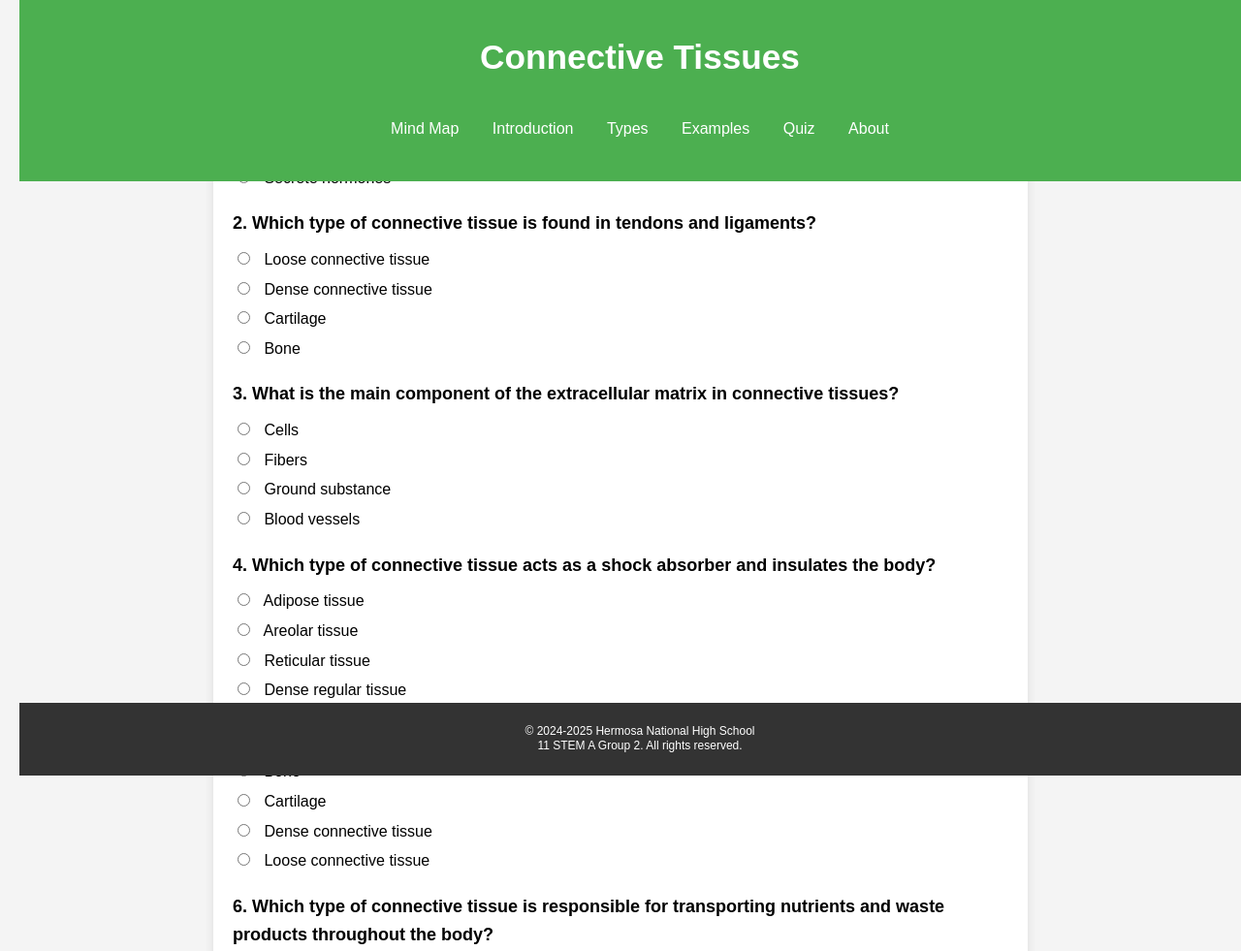
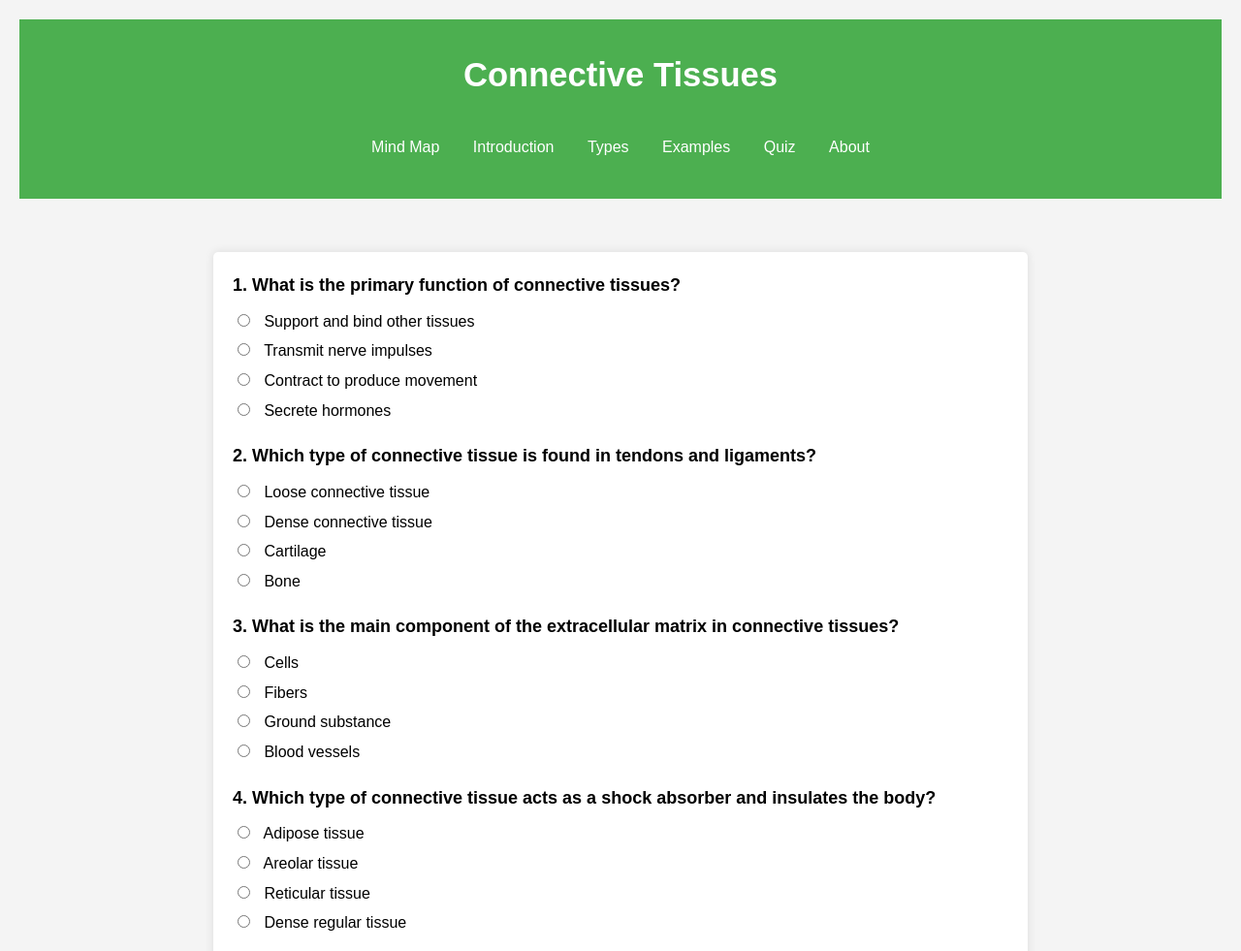
Before and after one commit to pascual-jajaaa/bio-stem11hnhs, a plain HTML site: page folder/5_quiz.html in a window 1280 px wide. Shown: the top 981 px of the page at 97% size. Drawn offline with Linux system fonts and the light colour scheme.

Commit message:
removed fixed position in iframes

```diff
--- a/folder/5_quiz.html
+++ b/folder/5_quiz.html
@@ -82,7 +82,7 @@
     </style>
 </head>
 <body>
-<iframe src="header.html" frameborder="0" scrolling="no" style="position:fixed; top: 0;"></iframe>
+<iframe src="header.html" frameborder="0" scrolling="no" style="top: 0;"></iframe>
 <!-- Quiz Container -->
 <div id="quiz-div">
     <!-- Question 1 -->
@@ -190,7 +190,7 @@
     <button type="button" onclick="myAnswerCheckMethod();" id="submit-btn">Check Answers</button>
 </div>
 <div id="result" class="hidden"></div>
-<iframe src="footer.html" frameborder="0" style="position: fixed; bottom: 0;"></iframe>
+<iframe src="footer.html" frameborder="0" style="bottom: 0;"></iframe>
 <script>
     var quiz = new Quiz('quiz-div', ['Support and bind other tissues', 'Dense connective tissue', 'Ground substance', 'Adipose tissue', 'Cartilage', 'Blood', 'Form a soft internal skeleton for organs', 'Dense connective tissue', 'Provide structural support', 'Elastic connective tissue']);
     function myAnswerCheckMethod() {
```
Also changed, not shown: folder/about.html (+2 -2 lines).
